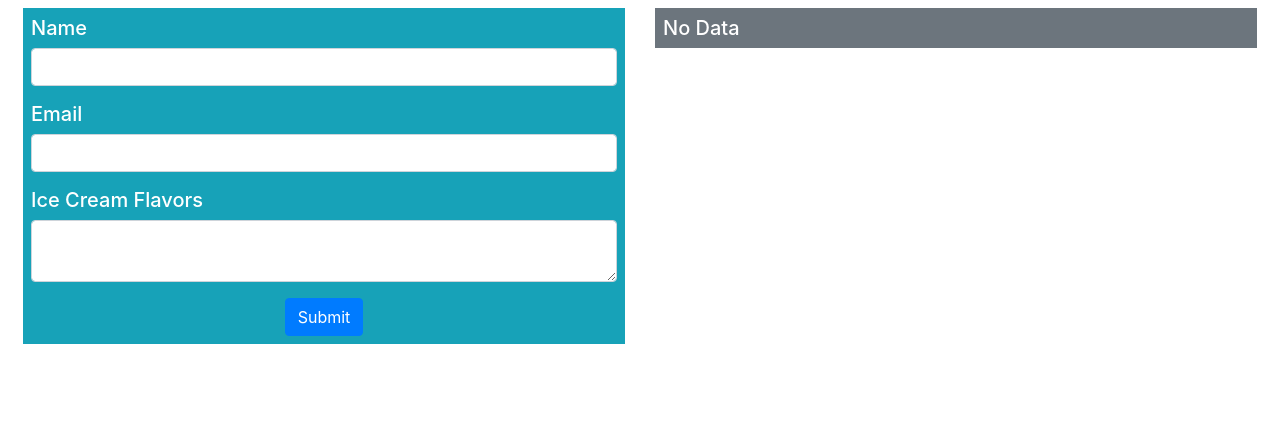
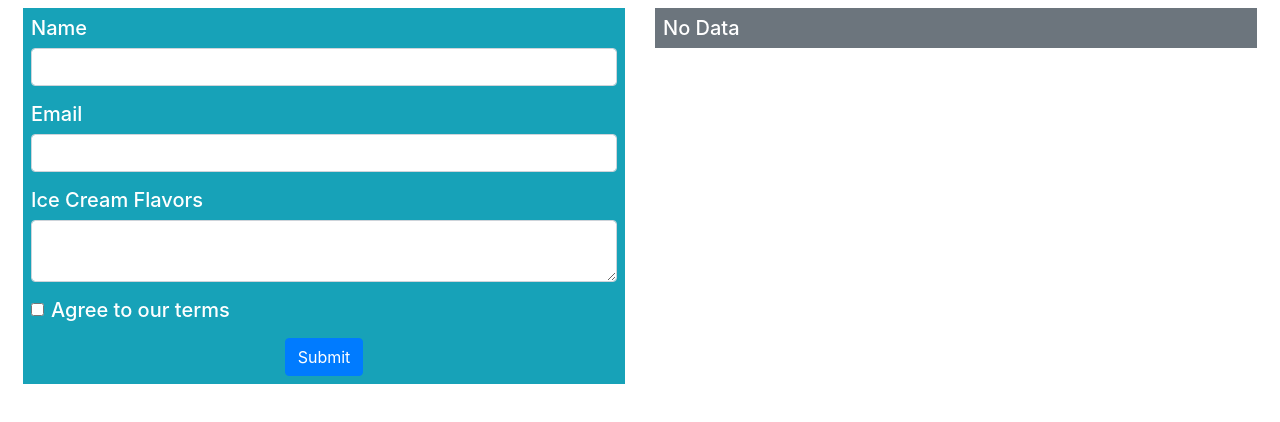
Before and after one commit to ndminh1307js/pro-react-16, a React (Create React App) app in the folder Chapter-15/forms/: page / in a window 1280 px wide. Shown: the top 422 px of the page. Built offline with nearby package versions, Linux system fonts and the light colour scheme.

Commit message:
Ensuring Checkbox is selected

```diff
--- a/Chapter-15/forms/src/Editor.js
+++ b/Chapter-15/forms/src/Editor.js
@@ -9,17 +9,24 @@ export class Editor extends Component {
 			name: '',
 			email: '',
 			order: '',
+			terms: false,
 		};
 		this.rules = {
 			name: { required: true, minLength: 3, alpha: true },
 			email: { required: true, email: true },
 			order: { required: true },
+			terms: { true: true },
 		};
 	}
 
 	updateFormValue = event => {
 		const { name, value } = event.target;
 		this.setState({ [name]: value });
+	};
+
+	updateFormValueCheck = event => {
+		const { name, checked } = event.target;
+		this.setState({ [name]: checked });
 	};
 
 	render() {
@@ -56,8 +63,21 @@ export class Editor extends Component {
 							name='order'
 							value={this.state.order}
 							onChange={this.updateFormValue}></textarea>
+						<ValidationMessage field='order' />
 					</div>
-					<ValidationMessage field='order' />
+					<div className='form-group'>
+						<div className='form-check'>
+							<input
+								type='checkbox'
+								className='form-check-input'
+								name='terms'
+								checked={this.state.terms}
+								onChange={this.updateFormValueCheck}
+							/>
+							<label className='form-check-label'>Agree to our terms</label>
+						</div>
+						<ValidationMessage field='terms' />
+					</div>
 				</FormValidator>
 			</div>
 		);
--- a/Chapter-15/forms/src/FormValidator.js
+++ b/Chapter-15/forms/src/FormValidator.js
@@ -28,7 +28,7 @@ export class FormValidator extends Component {
 		this.setState(state => (state.dirty[name] = true));
 	};
 
-	handleClick = event => {
+	handleClick = () => {
 		this.setState({ formSubmitted: true }, () => {
 			if (this.formValid) {
 				this.props.submit(this.props.data);
--- a/Chapter-15/forms/src/validation.js
+++ b/Chapter-15/forms/src/validation.js
@@ -6,6 +6,12 @@ export function ValidateData(data, rules) {
 		if (rules.hasOwnProperty(field)) {
 			let fielderrors = [];
 			let val = data[field];
+
+			if (rules[field].true) {
+				if (!val) {
+					fielderrors.push('Must be checked');
+				}
+			} else {
 				if (rules[field].required && validator.isEmpty(val)) {
 					fielderrors.push('Value required');
 				}
@@ -28,6 +34,7 @@ export function ValidateData(data, rules) {
 						fielderrors.push('Enter a valid email address');
 					}
 				}
+			}
 
 			if (fielderrors.length > 0) {
 				errors[field] = fielderrors;
```
Lines whose indentation alone changed are shown as unchanged.
